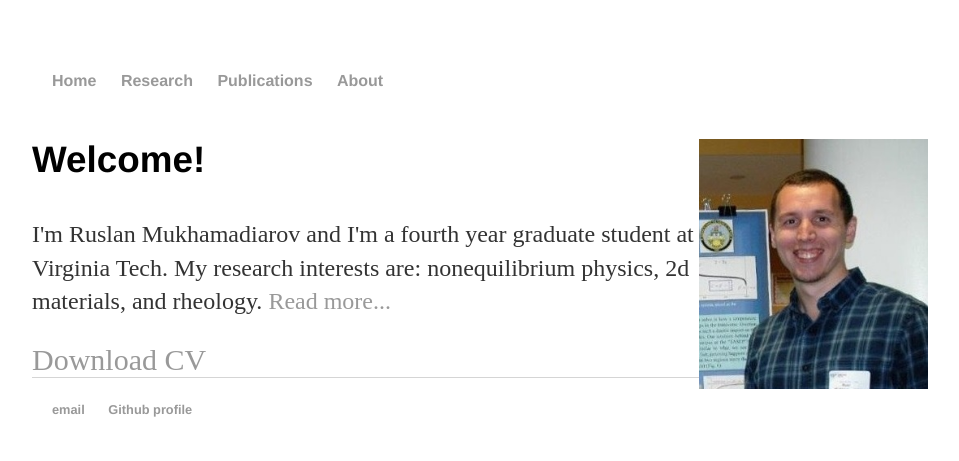
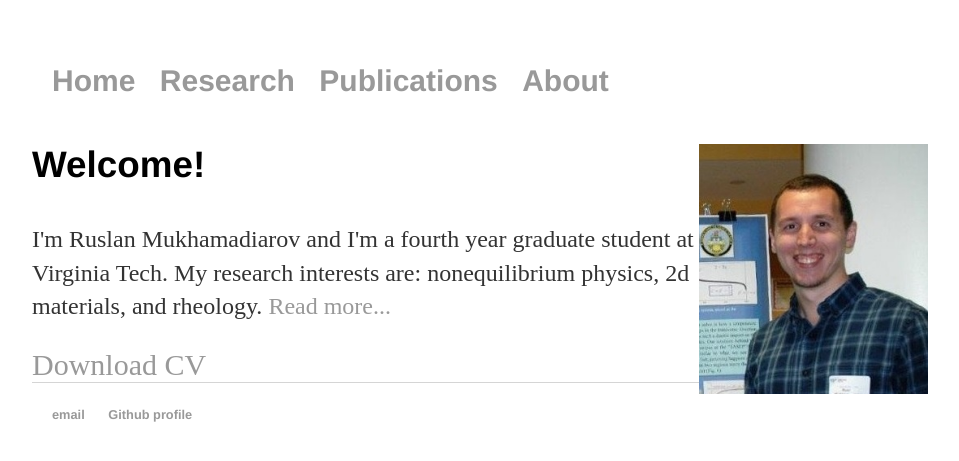
Before and after one commit to RusFortunat/mukhamadiarov, a Jekyll site: the page built from index.html, in a window 1280 px wide. Shown: the top 461 px of the page, without its empty margins (160-1119 px from the left). Built offline with Jekyll 4.4.1, drawn with Linux system fonts in a browser that asks for light colours.

Commit message:
Update default.html

```diff
--- a/_layouts/default.html
+++ b/_layouts/default.html
@@ -11,10 +11,10 @@
   <body>
     <nav>
 <ul>
-<li><a href="/">Home</a></li>
-<li><a href="/research">Research</a></li>
-<li><a href="/publications">Publications</a></li>
-<li><a href="/about">About</a></li>
+<li><a style="font-size:30px" href="/">Home</a></li>
+<li><a style="font-size:30px" href="/research">Research</a></li>
+<li><a style="font-size:30px" href="/publications">Publications</a></li>
+<li><a style="font-size:30px" href="/about">About</a></li>
 </ul>
     </nav>
 <div class="container">
```
